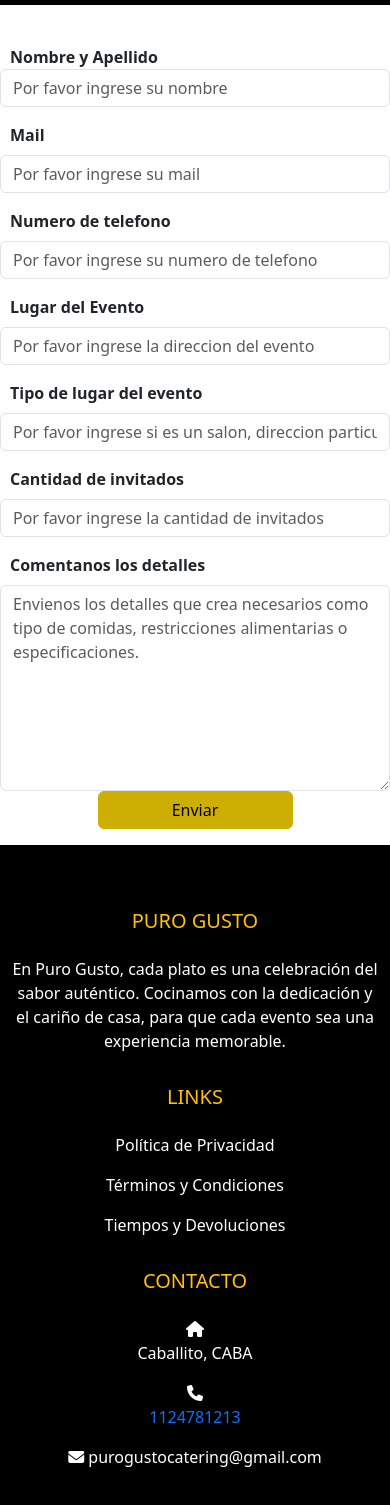
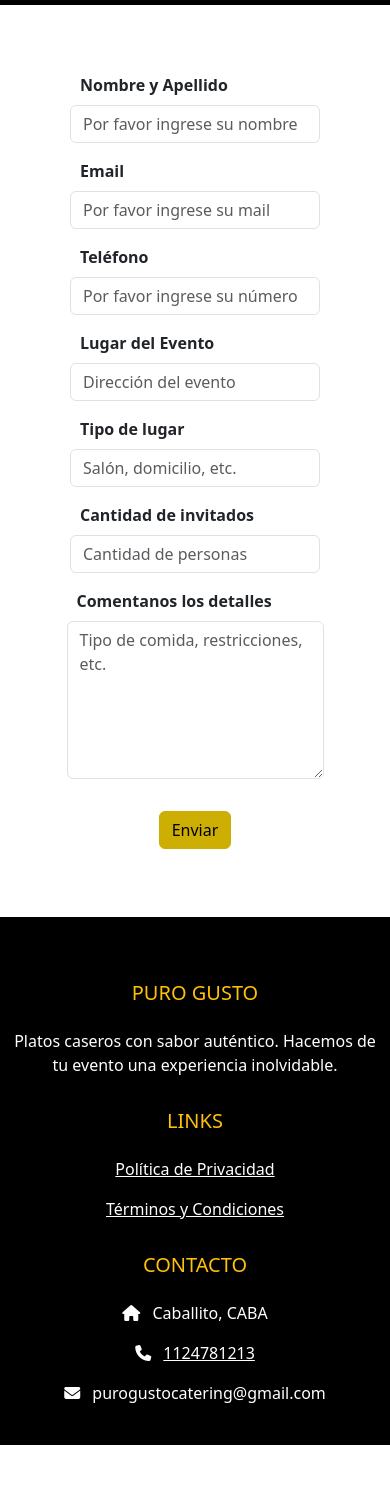
Before and after one commit to luciaeva95/entrega-final, a plain HTML site: page pages/presupuestos.html in a window 390 px wide. Shown: the part 171-1676 px from the top of the page. After the commit the page ends 1616 px from the top, so only its background shows below. Drawn offline with nearby package versions, Linux system fonts and the light colour scheme.

Commit message:
Agrego estilos responsive al formulario de presupuesto

```diff
--- a/pages/presupuestos.html
+++ b/pages/presupuestos.html
@@ -1,18 +1,21 @@
 <!DOCTYPE html>
-<html lang="en">
+<html lang="es">
 <head>
-  <meta charset="UTF-8">
-  <meta name="viewport" content="width=device-width, initial-scale=1.0">
+  <meta charset="UTF-8" />
+  <meta name="viewport" content="width=device-width, initial-scale=1.0" />
 
-  <!--Bootstrap-->
-  <link rel="stylesheet" href="https://cdn.jsdelivr.net/npm/bootstrap@5.3.3/dist/css/bootstrap.min.css">
-  <!--Font Awesome-->
-  <link rel="stylesheet" href="https://cdnjs.cloudflare.com/ajax/libs/font-awesome/6.5.2/css/all.min.css" integrity="sha512-SnH5WK+bZxgPHs44uWIX+LLJAJ9/2PkPKZ5QiAj6Ta86w+fsb2TkcmfRyVX3pBnMFcV7oQPJkl9QevSCWr3W6A==" crossorigin="anonymous" referrerpolicy="no-referrer" />
-  <!--CSS -->
-  <link rel="stylesheet" href="../css/main.css">
-  <title>Catering</title>
+  <!-- SEO -->
+  <meta name="description" content="Formulario para consulta de presupuesto por el servicio de catering familiar en Caballito, Buenos Aires. Platos caseros y personalizados para todo tipo de eventos.">
+
+  <!-- Bootstrap -->
+  <link rel="stylesheet" href="https://cdn.jsdelivr.net/npm/bootstrap@5.3.3/dist/css/bootstrap.min.css" />
+  <!-- Font Awesome -->
+  <link rel="stylesheet" href="https://cdnjs.cloudflare.com/ajax/libs/font-awesome/6.5.2/css/all.min.css" crossorigin="anonymous" />
+  <!-- CSS personalizado -->
+  <link rel="stylesheet" href="../css/main.css" />
+
+  <title>Presupuestos | Puro Gusto Catering</title>
 </head>
-<meta name="description" content="Formulario para consulta de presupuesto por el servicio de catering familiar en Caballito, Buenos Aires. Platos caseros y personalizados para todo tipo de eventos.">
 <body>
 
   <!-- HEADER -->
@@ -23,55 +26,30 @@
           <img src="../img/logo.jpeg" alt="Logo de Catering">
         </a>
 
-        <button class="navbar-toggler"
-                type="button"
-                data-bs-toggle="collapse"
-                data-bs-target="#contenidoMenu"
-                aria-controls="contenidoMenu"
-                aria-expanded="false"
-                aria-label="Toggle navigation">
+        <button class="navbar-toggler" type="button" data-bs-toggle="collapse" data-bs-target="#contenidoMenu">
           <span class="navbar-toggler-icon"></span>
         </button>
 
         <div class="collapse navbar-collapse" id="contenidoMenu">
           <ul class="navbar-nav me-auto mb-2 mb-lg-0">
-            <li class="nav-item">
-              <a class="nav-link" href="../index.html">Home</a>
-            </li>
-
-            <!-- Dropdown -->
+            <li class="nav-item"><a class="nav-link" href="../index.html">Home</a></li>
             <li class="nav-item dropdown">
-              <a class="nav-link dropdown-toggle"
-                 href="#"
-                 id="subMenuServicios"
-                 role="button"
-                 data-bs-toggle="dropdown"
-                 aria-expanded="false">
+              <a class="nav-link dropdown-toggle" href="#" id="subMenuServicios" role="button" data-bs-toggle="dropdown">
                 Servicios
               </a>
-              <ul class="dropdown-menu" aria-labelledby="subMenuServicios">
+              <ul class="dropdown-menu">
                 <li><a class="dropdown-item" href="#">Cena</a></li>
                 <li><a class="dropdown-item" href="#">Almuerzo</a></li>
                 <li><a class="dropdown-item" href="#">Merienda</a></li>
               </ul>
             </li>
-
-            <li class="nav-item">
-              <a class="nav-link" href="../pages/galeria.html">Galería</a>
-            </li>
-            <li class="nav-item">
-              <a class="nav-link" href="../pages/presupuestos.html">Presupuestos</a>
-            </li>
-            <li class="nav-item">
-              <a class="nav-link" href="../pages/sobreNosotros.html">Sobre Nosotros</a>
-            </li>
-            <li class="nav-item">
-              <a class="nav-link" href="../pages/testimonios.html">Testimonios</a>
-            </li>
+            <li class="nav-item"><a class="nav-link" href="./galeria.html">Galería</a></li>
+            <li class="nav-item"><a class="nav-link active" href="./presupuestos.html">Presupuestos</a></li>
+            <li class="nav-item"><a class="nav-link" href="./sobreNosotros.html">Sobre Nosotros</a></li>
+            <li class="nav-item"><a class="nav-link" href="./testimonios.html">Testimonios</a></li>
           </ul>
-
           <form action="" class="d-flex">
-            <input type="search" class="form-control me-2" aria-label="Buscar" placeholder="Buscar">
+            <input type="search" class="form-control me-2" placeholder="Buscar" />
             <button class="btn btn-primary">Buscar</button>
           </form>
         </div>
@@ -79,95 +57,75 @@
     </nav>
   </header>
 
-  <!-- BODY -->
-   <span>
-
-<form action="">
-
-      <div class="mb-3" style="margin-top: 40px;">
-        <strong>
-          <label for="name">Nombre y Apellido</label>
-        </strong>
-        <input class="form-control" placeholder="Por favor ingrese su nombre" type="text" id="name">
+  <!-- FORMULARIO -->
+  <main class="container my-5">
+    <form class="formulario">
+      <div class="formulario__grupo">
+        <label for="name"><strong>Nombre y Apellido</strong></label>
+        <input type="text" id="name" class="form-control" placeholder="Por favor ingrese su nombre" />
       </div>
 
-      <div class="mb-3">
-        <strong>
-          <label class="form-label" for="email">Mail</label>
-        </strong>
-        <input placeholder="Por favor ingrese su mail" class="form-control" type="email" id="email">
+      <div class="formulario__grupo">
+        <label for="email"><strong>Email</strong></label>
+        <input type="email" id="email" class="form-control" placeholder="Por favor ingrese su mail" />
       </div>
 
-      <div class="mb-3">
-        <strong>
-          <label class="form-label"  for="name">Numero de telefono</label>
-        </strong>
-        <input placeholder="Por favor ingrese su numero de telefono" class="form-control" type="number" id="phone-number">
+      <div class="formulario__grupo">
+        <label for="phone-number"><strong>Teléfono</strong></label>
+        <input type="tel" id="phone-number" class="form-control" placeholder="Por favor ingrese su número" />
       </div>
 
-      <div class="mb-3">
-        <strong>
-          <label class="form-label"  for="place">Lugar del Evento</label>
-        </strong>
-        <input placeholder="Por favor ingrese la direccion del evento" class="form-control" type="text" id="place-location">
+      <div class="formulario__grupo">
+        <label for="place-location"><strong>Lugar del Evento</strong></label>
+        <input type="text" id="place-location" class="form-control" placeholder="Dirección del evento" />
       </div>
 
-      <div class="mb-3">
-        <strong>
-          <label class="form-label"  for="place-type">Tipo de lugar del evento</label>
-        </strong>
-        <input placeholder="Por favor ingrese si es un salon, direccion particular, etc" class="form-control" type="text" id="place-type">
+      <div class="formulario__grupo">
+        <label for="place-type"><strong>Tipo de lugar</strong></label>
+        <input type="text" id="place-type" class="form-control" placeholder="Salón, domicilio, etc." />
       </div>
 
-      <div class="mb-3">
-        <strong>
-          <label class="form-label"  for="guests">Cantidad de invitados</label>
-        </strong>
-        <input placeholder="Por favor ingrese la cantidad de invitados" class="form-control" type="number" id="guests">
+      <div class="formulario__grupo">
+        <label for="guests"><strong>Cantidad de invitados</strong></label>
+        <input type="number" id="guests" class="form-control" placeholder="Cantidad de personas" />
       </div>
 
-      <div class="mb-3">
-        <strong>
-          <label class="form-label"  for="description">Comentanos los detalles</label>
-        </strong>
-        <textarea placeholder="Envienos los detalles que crea necesarios como tipo de comidas, restricciones alimentarias o especificaciones." class="form-control" name="" id="description" cols="70" rows="8"></textarea>
+      <div class="formulario__comentarios">
+        <label for="description"><strong>Comentanos los detalles</strong></label>
+        <textarea id="description" rows="6" class="form-control" placeholder="Tipo de comida, restricciones, etc."></textarea>
+      </div>
 
-        <div class="d-grid gap-2 col-6 mx-auto">
-            <button class="btn btn-primary" type="button">Enviar</button>
-        </div>
-</span>
-</form>
-</div>
+      <div class="formulario__boton">
+  <button type="submit" class="btn btn-primary">Enviar</button>
+      </div>
+
+    </form>
+  </main>
 
   <!-- FOOTER -->
   <footer class="bg-dark text-white pt-5 pb-4">
     <div class="container text-center text-md-left">
       <div class="row text-center text-md-left">
-        <div class="col-md-3 col-lg-3 col-xl-3 mx-auto mt-3">
+        <div class="col-md-3 mx-auto mt-3">
           <h5 class="text-uppercase mb-4 font-weight-bold text-warning">Puro Gusto</h5>
-          <p>En Puro Gusto, cada plato es una celebración del sabor auténtico. Cocinamos con la dedicación y el cariño de casa, para que cada evento sea una experiencia memorable.</p>
+          <p>Platos caseros con sabor auténtico. Hacemos de tu evento una experiencia inolvidable.</p>
         </div>
-
-        <div class="col-md-3 col-lg-2 col-xl-2 mx-auto mt-3">
+        <div class="col-md-3 mx-auto mt-3">
           <h5 class="text-uppercase mb-4 font-weight-bold text-warning">Links</h5>
-          <p><a href="#" class="links">Política de Privacidad</a></p>
-          <p><a href="#" class="links">Términos y Condiciones</a></p>
-          <p><a href="#" class="links">Tiempos y Devoluciones</a></p>
+          <p><a href="#" class="text-white">Política de Privacidad</a></p>
+          <p><a href="#" class="text-white">Términos y Condiciones</a></p>
         </div>
-
-        <div class="col-md-2 col-lg-2 col-xl-2 mx-auto mt-3">
+        <div class="col-md-3 mx-auto mt-3">
           <h5 class="text-uppercase mb-4 font-weight-bold text-warning">Contacto</h5>
-          <p><i class="fas fa-home mr-3"></i><br>Caballito, CABA</p>
-          <p><i class="fa-solid fa-phone mr-3"></i><br>
-            <a href="https://web.whatsapp.com/" style="text-decoration: none;">1124781213</a>
-          </p>
-          <p><i class="fa-solid fa-envelope mr-3"></i> purogustocatering@gmail.com</p>
+          <p><i class="fas fa-home me-2"></i> Caballito, CABA</p>
+          <p><i class="fas fa-phone me-2"></i> <a href="https://web.whatsapp.com/" class="text-white">1124781213</a></p>
+          <p><i class="fas fa-envelope me-2"></i> purogustocatering@gmail.com</p>
         </div>
       </div>
     </div>
   </footer>
 
-  <!-- Bootstrap -->
-  <script src="https://cdn.jsdelivr.net/npm/bootstrap@5.3.3/dist/js/bootstrap.bundle.min.js" integrity="sha384-YvpcrYf0tY3lHB60NNkmXc5s9fDVZLESaAA55NDzOxhy9GkcIdslK1eN7N6jIeHz" crossorigin="anonymous"></script>
+  <!-- Scripts -->
+  <script src="https://cdn.jsdelivr.net/npm/bootstrap@5.3.3/dist/js/bootstrap.bundle.min.js"></script>
 </body>
 </html>
--- /dev/null
+++ b/scss/layout/_presupuestos.scss
@@ -0,0 +1,62 @@
+.formulario {
+  display: flex;
+  flex-wrap: wrap;
+  gap: 1rem;
+  justify-content: space-between;
+
+  &__grupo {
+    flex: 1 1 25%;
+    min-width: 250px;
+
+    label {
+      display: block;
+      margin-bottom: 0.5rem;
+    }
+
+    input {
+      width: 100%;
+    }
+  }
+
+  &__comentarios {
+    flex: 1 1 50%;
+    min-width: 250px;
+
+    label {
+      display: block;
+      margin-bottom: 0.5rem;
+    }
+
+    textarea {
+      width: 100%;
+    }
+  }
+
+  &__boton {
+    flex: 1 1 100%;
+    display: flex;
+    justify-content: center;
+    margin-top: 1rem;
+  }
+}
+
+// Responsive: Tablet y Mobile
+@media (max-width: 768px) {
+  .formulario {
+    flex-direction: column;
+    align-items: center;
+
+    &__grupo {
+      width: 90%;
+    }
+
+    &__comentarios {
+      width: 100%;
+    }
+
+    &__boton {
+      width: 100%;
+      justify-content: center;
+    }
+  }
+}
--- a/scss/styles.scss
+++ b/scss/styles.scss
@@ -10,4 +10,5 @@
 @import 'layout/body';
 @import 'layout/gallery';
 @import 'layout/sobre-nosotros';
-@import "layout/testimonios"
+@import "layout/testimonios";
+@import "../scss/layout/presupuestos";
```
Also changed, not shown: css/main.css, 1 other file.
